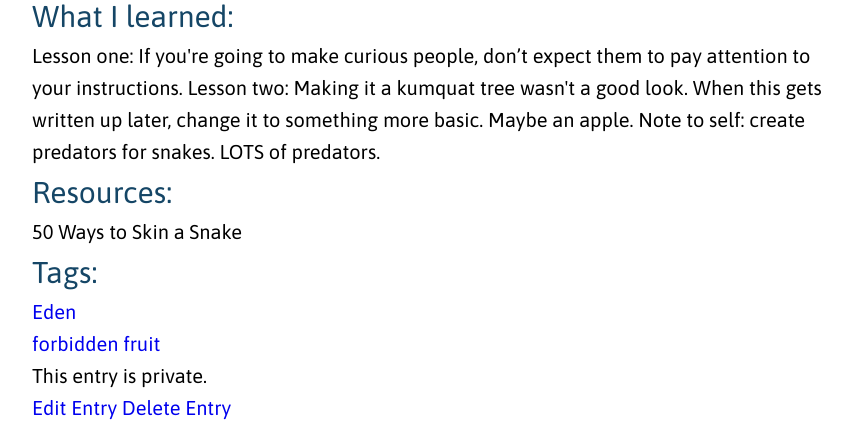
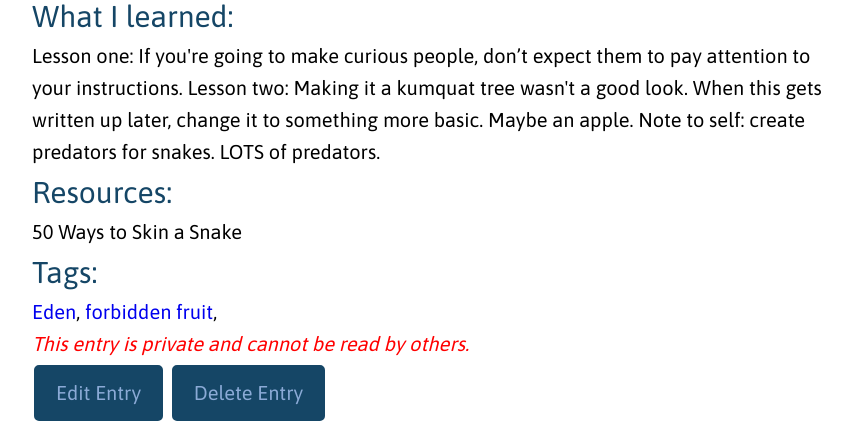
Before and after one commit to StevenTagawa/PythonProject5-2020, a Flask app: page /entries/2 in a window 1280 px wide. Shown: the part 486-912 px from the top of the page, without its empty margins (208-1060 px from the left). Run offline with Flask 2, Linux system fonts and the light colour scheme; a user stored in the database is signed in; data comes from the database, SQL or seed files in the repository; some web fonts are replaced.

Commit message:
continuing CSS styling

```diff
--- a/forms.py
+++ b/forms.py
@@ -57,7 +57,8 @@ class EntryForm(FlaskForm):
     date = DateField(
         "Date",
         default=datetime.datetime.today,
-        validators=[DataRequired()])
+        validators=[DataRequired()],
+        description=" (yyyy-mm-dd)")
     time_spent = TimeField(
         "Time Spent",
         validators=[DataRequired()],
--- a/static/css/site.css
+++ b/static/css/site.css
@@ -101,6 +101,12 @@ h3 {
 
 .small {
     font-size: 12px;
+    color: red
+}
+
+.entry-privacy {
+    color: red;
+    font-style: italic;
 }
 
 /* ==========================================================================
--- a/templates/detail.html
+++ b/templates/detail.html
@@ -31,16 +31,16 @@
     <div class="entry"><span class="entry-label">Resources:</span><br>{{ entry.resources }}</div>
     <div class="entry"><span class="entry-label">Tags:</span><br>
         {% for tag in tags %}
-            <a href="{{ url_for('show_tag', tag=tag) }}">{{ tag }}</a><br>
+            <a href="{{ url_for('show_tag', tag=tag) }}">{{ tag }}</a>,
         {% endfor %}
     </div>
     {% if entry.hidden == True %}
-        <div class="entry-privacy">This entry is hidden.</div>
+        <div class="entry-privacy">This entry is hidden from others.</div>
     {% elif entry.private == True %}
-        <div class="entry-privacy">This entry is private.</div>
+        <div class="entry-privacy">This entry is private and cannot be read by others.</div>
     {% endif %}
     {% if author == True %}
-        <div class="edit"><a href="{{url_for('edit_entry', entry_id=entry.id) }}">Edit Entry</a>
-        <a href="{{ url_for('delete_entry', entry_id=entry.id) }}">Delete Entry</a></div>
+        <div class="edit"><a class="button" href="{{url_for('edit_entry', entry_id=entry.id) }}">Edit Entry</a>
+        <a class="button" href="{{ url_for('delete_entry', entry_id=entry.id) }}">Delete Entry</a></div>
     {% endif %}
 {% endblock %}
```
Also changed, not shown: other parts of static/css/site.css (+19 -24 lines), templates/form.html (+4 -5 lines).
